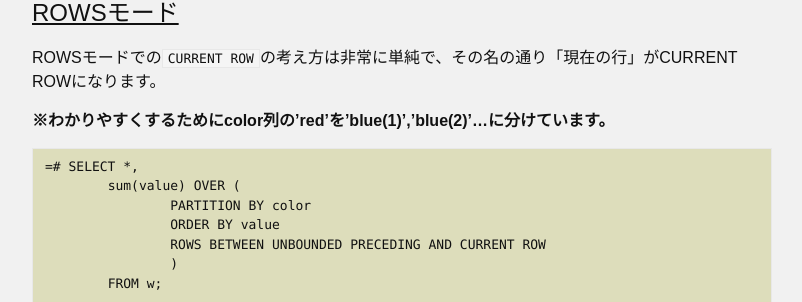
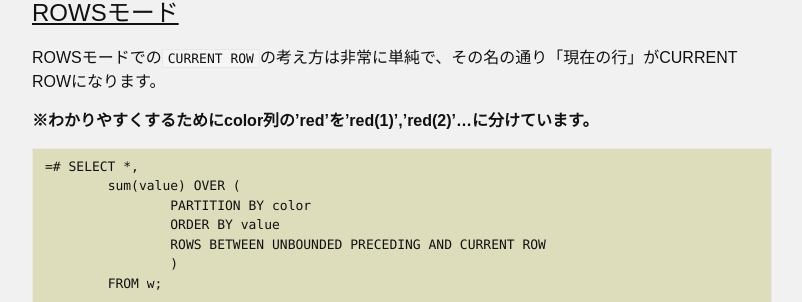
Before and after one commit to MasahikoSawada/masahikosawada.github.io, a Jekyll site: the page built from _posts/2018-07-07-Window-Frame.md, in a window 1280 px wide and 900 px high, scrolled down 1996 px. Shown: the part 148-450 px from the top of the window, without its empty margins (238-1040 px from the left). Built offline with Jekyll 4.4.1, drawn with Linux system fonts in a browser that asks for light colours; comment, search, counter and statistics services are not loaded; some of the changed text lies outside the part shown.

Commit message:
Post: Fix a typo

````diff
--- a/_posts/2018-07-07-Window-Frame.md
+++ b/_posts/2018-07-07-Window-Frame.md
@@ -52,7 +52,7 @@
   * MySQL 8.0でも使える
 * `GROUPS`モード
   * SQL:2011の新機能[^sql2011]
-  * PostgreSQL 11で導入された新入り。
+  * PostgreSQL 11で導入された新入り
   * `GROUPS`モードを実装しているのは今の所PostgreSQL 11だけのよう[^groups]
 
 [^groups]: https://modern-sql.com/blog/2018-04/mysql-8.0
@@ -95,7 +95,7 @@
 ## ROWSモード
 ROWSモードでの`CURRENT ROW`の考え方は非常に単純で、その名の通り「現在の行」がCURRENT ROWになります。
 
-**※わかりやすくするためにcolor列の'red'を'blue(1)','blue(2)'...に分けています。**
+**※わかりやすくするためにcolor列の'red'を'red(1)','red(2)'...に分けています。**
 
 ```
 =# SELECT *,
````
